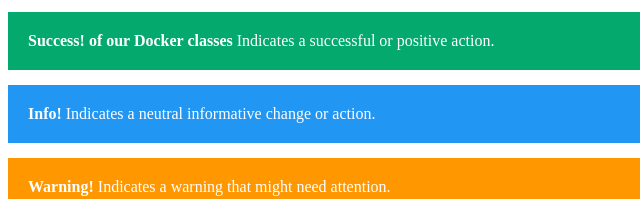
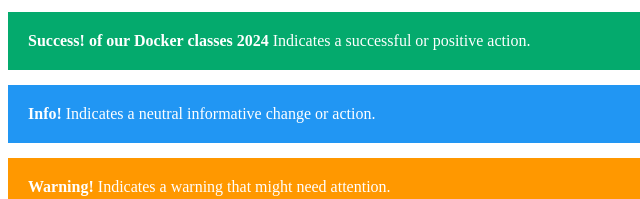
Before and after one commit to nbhilda/My-third-repo, a plain HTML site: page index.html in a window 1280 px wide. Shown: the part 162-361 px from the top of the page, 0-640 px from the left. Drawn offline with Linux system fonts and the light colour scheme.

Commit message:
added some source code

```diff
--- a/index.html
+++ b/index.html
@@ -44,7 +44,7 @@
 
 <div class="alert success">
   <span class="closebtn">&times;</span>
-  <strong>Success! of our Docker classes</strong> Indicates a successful or positive action.
+  <strong>Success! of our Docker classes 2024</strong> Indicates a successful or positive action.
 </div>
 
 <div class="alert info">
```
